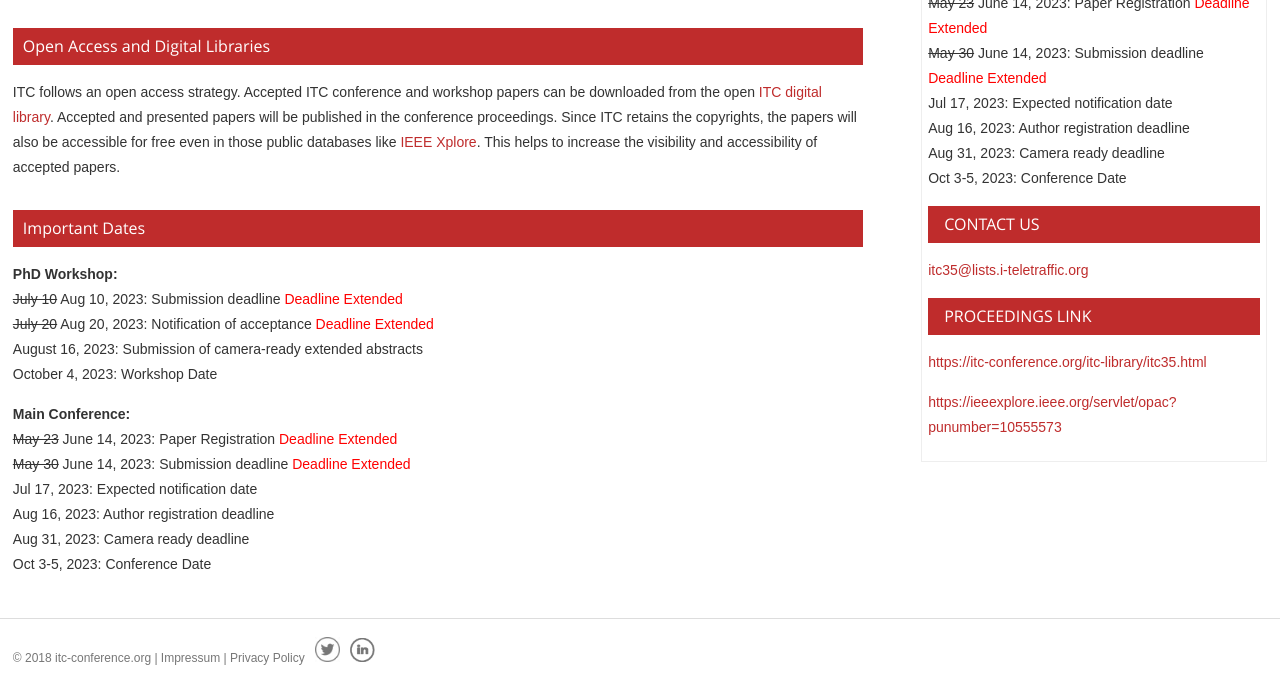
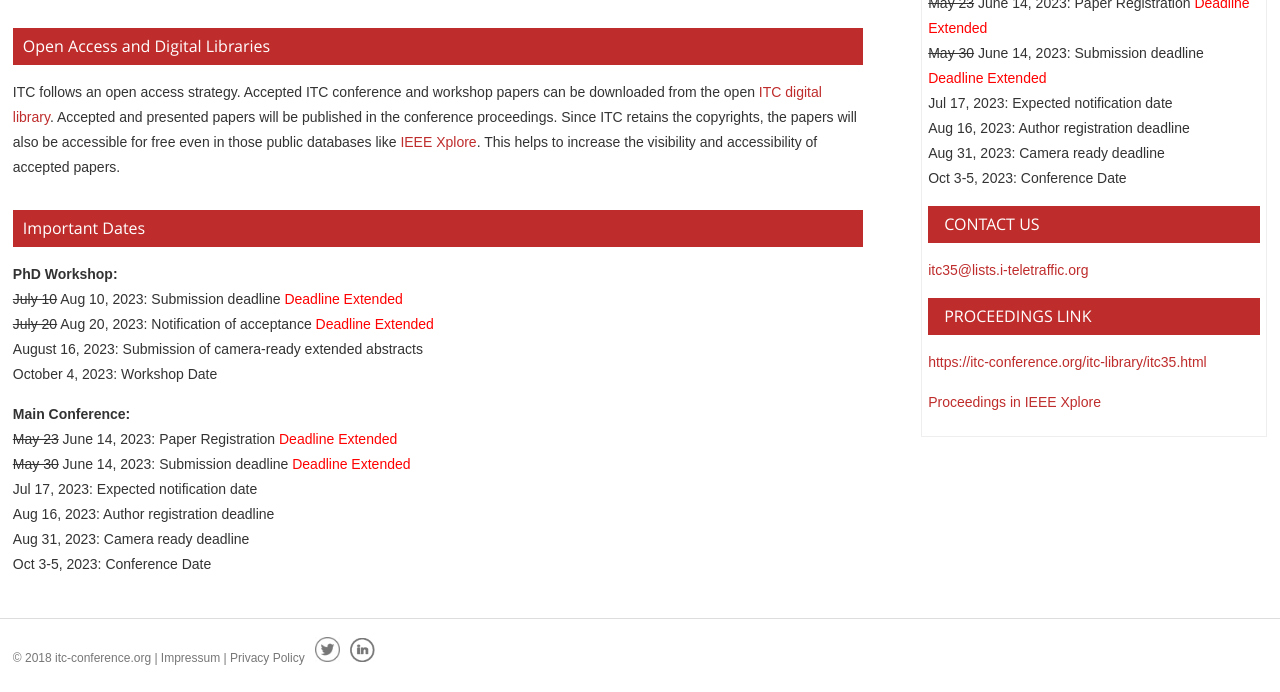
Before and after one commit to ohohlfeld/itc35, a Jekyll site: the page built from index.md, in a window 1280 px wide. Shown: the part 894-1586 px from the top of the page. Built offline with Jekyll 4.4.1, drawn with Linux system fonts in a browser that asks for light colours.

Commit message:
update proceedings.md

```diff
--- a/_includes/proceedings.md
+++ b/_includes/proceedings.md
@@ -1,3 +1,3 @@
-[https://itc-conference.org/itc-library/itc35.html](https://itc-conference.org/itc-library/itc35.html)
+[https://itc-conference.org/itc-library/itc35.html](Proceedings in ITC Digital Library)
 
-[https://ieeexplore.ieee.org/servlet/opac?punumber=10555573](https://ieeexplore.ieee.org/servlet/opac?punumber=10555573)
+[Proceedings in IEEE Xplore ](https://ieeexplore.ieee.org/servlet/opac?punumber=10555573)
```
